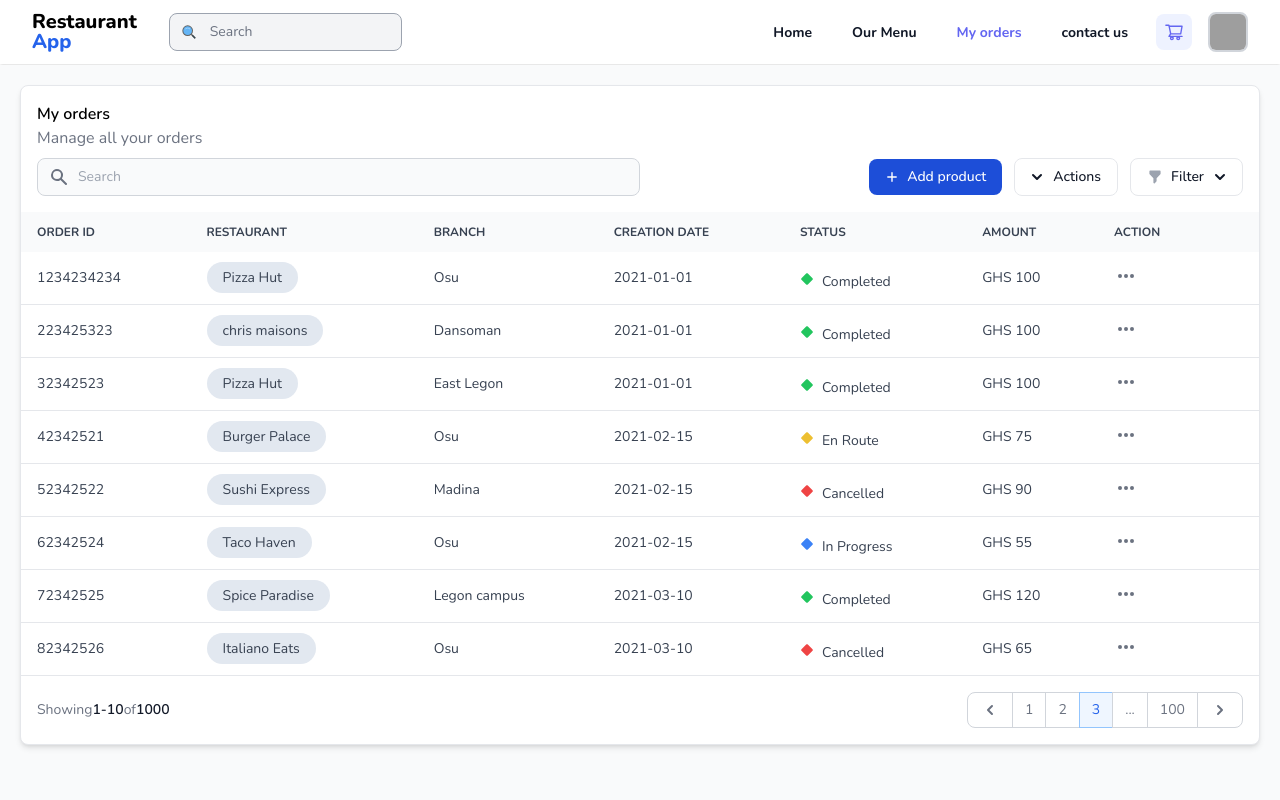
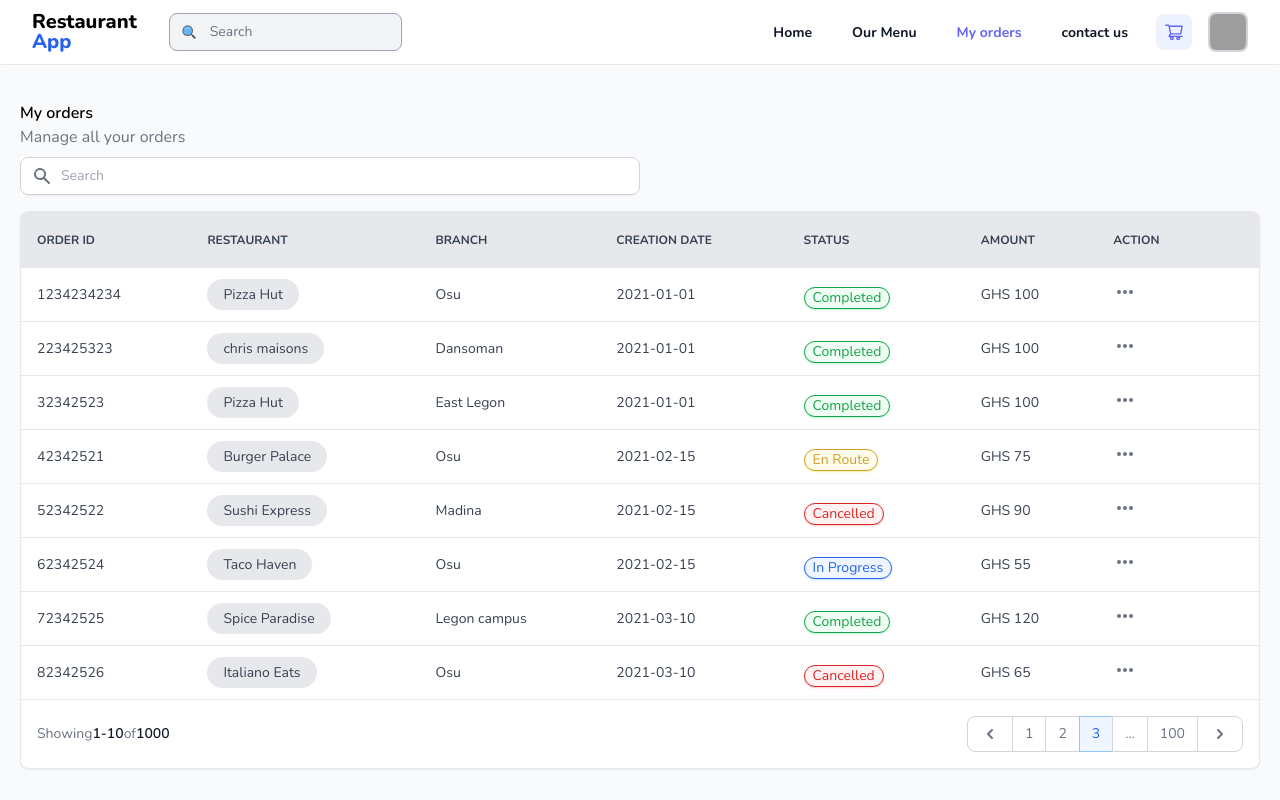
Before and after one commit to williyem/Restaurant-app, a Next.js app: page /orders in a window 1280 px wide. Shown: the top 800 px of the page. Built offline with nearby package versions, Linux system fonts and the light colour scheme; grey boxes are pictures that could not be loaded.

Commit message:
fix: orders ui changed

```diff
--- a/app/globals.css
+++ b/app/globals.css
@@ -31,6 +31,10 @@
   /* outline: 2px solid limegreen !important; */
 }
 
+html,
+body {
+  background-color: white;
+}
 @layer components {
   .active__link {
     @apply hover:border-indigo-500 text-indigo-500 inline-flex items-center px-1 pt-1 border-transparent border-b-2 text-sm font-medium;
--- a/components/table/table.tsx
+++ b/components/table/table.tsx
@@ -1,37 +1,35 @@
 import { orderArr, orderHeading } from "@/utils/ui-data";
-import { GrStatusCriticalSmall } from "react-icons/gr";
 
 import React from "react";
 
 const statusDot = (status: string) => {
   if (status.toLowerCase() === "completed") {
-    return "mr-2 text-green-500";
+    return "text-green-600 bg-green-50 rounded-full border border-green-600 px-2 shadow-sm shadow-green-200";
   }
   if (status.toLowerCase() === "in progress") {
-    return "mr-2 text-blue-500";
+    return "text-blue-600 bg-blue-50 rounded-full border border-blue-600 px-2 shadow-sm shadow-blue-200";
   }
   if (status.toLowerCase() === "en route") {
-    return "mr-2 text-yellow-500 animate-pulse";
+    return "text-yellow-600 bg-yellow-50 rounded-full border border-yellow-600 px-2 animate-pulse shadow-sm shadow-yellow-200";
   }
   if (status.toLowerCase() === "cancelled") {
-    return "mr-2 text-red-500";
+    return "text-red-600 bg-red-50 rounded-full border border-red-600 px-2 shadow-sm shadow-red-200";
   }
 
-  return "mr-2 text-yellow-500";
+  return "text-yellow-600 bg-yellow-50 rounded-full border border-yellow-600 px-2 shadow-sm shadow-yellow-200";
 };
 const Table = () => {
   return (
     <>
       <section className="bg-gray-50  p-3 pb:8 sm:p-5 sm:pb-16 mt-[1px] min-h-screen">
         <div className="mx-auto max-w-7xl ">
-          <div className="bg-white relative shadow-md sm:rounded-lg border overflow-hidden">
-            <div className="px-4 pt-4 pb-1">
+          <div className=" pt-4 pb-1">
             <h1 className="mr-3 font-semibold ">My orders</h1>
             <p className="text-gray-500 ">Manage all your orders</p>
           </div>
-            <div className="flex flex-col md:flex-row items-center justify-between space-y-3 md:space-y-0 md:space-x-4 px-4 pb-4 py-1">
+          <div className="flex flex-col md:flex-row items-center justify-between space-y-3 md:space-y-0 md:space-x-4 pb-4 py-1">
             <div className="w-full md:w-1/2">
-                <form className="flex items-center">
+              <form className="flex items-center bg-white">
                 <div className="relative w-full">
                   <div className="absolute inset-y-0 left-0 flex items-center pl-3 pointer-events-none">
                     <svg
@@ -51,207 +49,21 @@ const Table = () => {
                   <input
                     type="text"
                     id="simple-search"
-                      className="bg-gray-50 border border-gray-300 text-gray-900 text-sm rounded-lg focus:ring-primary-500 focus:border-primary-500 block w-full pl-10 p-2      "
+                    className="bg-white shadow-sm border border-gray-300 text-gray-900 text-sm rounded-lg focus:ring-primary-500 focus:border-primary-500 block w-full pl-10 p-2      "
                     placeholder="Search"
                     required
                   />
                 </div>
               </form>
             </div>
-              <div className="w-full md:w-auto flex flex-col md:flex-row space-y-2 md:space-y-0 items-stretch md:items-center justify-end md:space-x-3 flex-shrink-0">
-                <button
-                  type="button"
-                  className="flex items-center justify-center text-white bg-primary-700 hover:bg-primary-800 focus:ring-4 focus:ring-primary-300 font-medium rounded-lg text-sm px-4 py-2   focus:outline-none "
-                >
-                  <svg
-                    className="h-3.5 w-3.5 mr-2"
-                    fill="currentColor"
-                    viewBox="0 0 20 20"
-                    xmlns="http://www.w3.org/2000/svg"
-                    aria-hidden="true"
-                  >
-                    <path
-                      clipRule="evenodd"
-                      fillRule="evenodd"
-                      d="M10 3a1 1 0 011 1v5h5a1 1 0 110 2h-5v5a1 1 0 11-2 0v-5H4a1 1 0 110-2h5V4a1 1 0 011-1z"
-                    />
-                  </svg>
-                  Add product
-                </button>
-                <div className="flex items-center space-x-3 w-full md:w-auto">
-                  <button
-                    id="actionsDropdownButton"
-                    data-dropdown-toggle="actionsDropdown"
-                    className="w-full md:w-auto flex items-center justify-center py-2 px-4 text-sm font-medium text-gray-900 focus:outline-none bg-white rounded-lg border border-gray-200 hover:bg-gray-100 hover:text-primary-700 focus:z-10 focus:ring-4 focus:ring-gray-200     "
-                    type="button"
-                  >
-                    <svg
-                      className="-ml-1 mr-1.5 w-5 h-5"
-                      fill="currentColor"
-                      viewBox="0 0 20 20"
-                      xmlns="http://www.w3.org/2000/svg"
-                      aria-hidden="true"
-                    >
-                      <path
-                        clipRule="evenodd"
-                        fillRule="evenodd"
-                        d="M5.293 7.293a1 1 0 011.414 0L10 10.586l3.293-3.293a1 1 0 111.414 1.414l-4 4a1 1 0 01-1.414 0l-4-4a1 1 0 010-1.414z"
-                      />
-                    </svg>
-                    Actions
-                  </button>
-                  <div
-                    id="actionsDropdown"
-                    className="hidden z-10 w-44 bg-white rounded divide-y divide-gray-100 shadow  "
-                  >
-                    <ul
-                      className="py-1 text-sm text-gray-700 "
-                      aria-labelledby="actionsDropdownButton"
-                    >
-                      <li>
-                        <a
-                          href="#"
-                          className="block py-2 px-4 hover:bg-gray-100  "
-                        >
-                          Mass Edit
-                        </a>
-                      </li>
-                    </ul>
-                    <div className="py-1">
-                      <a
-                        href="#"
-                        className="block py-2 px-4 text-sm text-gray-700 hover:bg-gray-100   "
-                      >
-                        Delete all
-                      </a>
           </div>
-                  </div>
-                  <button
-                    id="filterDropdownButton"
-                    data-dropdown-toggle="filterDropdown"
-                    className="w-full md:w-auto flex items-center justify-center py-2 px-4 text-sm font-medium text-gray-900 focus:outline-none bg-white rounded-lg border border-gray-200 hover:bg-gray-100 hover:text-primary-700 focus:z-10 focus:ring-4 focus:ring-gray-200     "
-                    type="button"
-                  >
-                    <svg
-                      xmlns="http://www.w3.org/2000/svg"
-                      aria-hidden="true"
-                      className="h-4 w-4 mr-2 text-gray-400"
-                      viewBox="0 0 20 20"
-                      fill="currentColor"
-                    >
-                      <path
-                        fillRule="evenodd"
-                        d="M3 3a1 1 0 011-1h12a1 1 0 011 1v3a1 1 0 01-.293.707L12 11.414V15a1 1 0 01-.293.707l-2 2A1 1 0 018 17v-5.586L3.293 6.707A1 1 0 013 6V3z"
-                        clipRule="evenodd"
-                      />
-                    </svg>
-                    Filter
-                    <svg
-                      className="-mr-1 ml-1.5 w-5 h-5"
-                      fill="currentColor"
-                      viewBox="0 0 20 20"
-                      xmlns="http://www.w3.org/2000/svg"
-                      aria-hidden="true"
-                    >
-                      <path
-                        clipRule="evenodd"
-                        fillRule="evenodd"
-                        d="M5.293 7.293a1 1 0 011.414 0L10 10.586l3.293-3.293a1 1 0 111.414 1.414l-4 4a1 1 0 01-1.414 0l-4-4a1 1 0 010-1.414z"
-                      />
-                    </svg>
-                  </button>
-                  <div
-                    id="filterDropdown"
-                    className="z-10 hidden w-48 p-3 bg-white rounded-lg shadow "
-                  >
-                    <h6 className="mb-3 text-sm font-medium text-gray-900 ">
-                      Choose brand
-                    </h6>
-                    <ul
-                      className="space-y-2 text-sm"
-                      aria-labelledby="filterDropdownButton"
-                    >
-                      <li className="flex items-center">
-                        <input
-                          id="apple"
-                          type="checkbox"
-                          value=""
-                          className="w-4 h-4 bg-gray-100 border-gray-300 rounded text-primary-600 focus:ring-primary-500 "
-                        />
-                        <label
-                          htmlFor="apple"
-                          className="ml-2 text-sm font-medium text-gray-900 "
-                        >
-                          Apple (56)
-                        </label>
-                      </li>
-                      <li className="flex items-center">
-                        <input
-                          id="fitbit"
-                          type="checkbox"
-                          value=""
-                          className="w-4 h-4 bg-gray-100 border-gray-300 rounded text-primary-600 focus:ring-primary-500 "
-                        />
-                        <label
-                          htmlFor="fitbit"
-                          className="ml-2 text-sm font-medium text-gray-900 "
-                        >
-                          Microsoft (16)
-                        </label>
-                      </li>
-                      <li className="flex items-center">
-                        <input
-                          id="razor"
-                          type="checkbox"
-                          value=""
-                          className="w-4 h-4 bg-gray-100 border-gray-300 rounded text-primary-600 focus:ring-primary-500 "
-                        />
-                        <label
-                          htmlFor="razor"
-                          className="ml-2 text-sm font-medium text-gray-900 "
-                        >
-                          Razor (49)
-                        </label>
-                      </li>
-                      <li className="flex items-center">
-                        <input
-                          id="nikon"
-                          type="checkbox"
-                          value=""
-                          className="w-4 h-4 bg-gray-100 border-gray-300 rounded text-primary-600 focus:ring-primary-500 "
-                        />
-                        <label
-                          htmlFor="nikon"
-                          className="ml-2 text-sm font-medium text-gray-900 "
-                        >
-                          Nikon (12)
-                        </label>
-                      </li>
-                      <li className="flex items-center">
-                        <input
-                          id="benq"
-                          type="checkbox"
-                          value=""
-                          className="w-4 h-4 bg-gray-100 border-gray-300 rounded text-primary-600 focus:ring-primary-500 "
-                        />
-                        <label
-                          htmlFor="benq"
-                          className="ml-2 text-sm font-medium text-gray-900 "
-                        >
-                          BenQ (74)
-                        </label>
-                      </li>
-                    </ul>
-                  </div>
-                </div>
-              </div>
-            </div>
+          <div className="bg-white relative shadow-sm border-gray-200 sm:rounded-lg border overflow-hidden">
             <div className="overflow-x-auto">
               <table className="w-full text-sm text-left text-gray-500 ">
-                <thead className="text-xs text-gray-700 uppercase bg-gray-50  ">
+                <thead className="text-xs font-semibold  text-gray-700 uppercase bg-[#e7e8ec]  ">
                   <tr>
                     {orderHeading.map((orderHeading, index) => (
-                      <th scope="col" className="px-4 py-3" key={index}>
+                      <th scope="col" className="px-4 py-5" key={index}>
                         {orderHeading}
                       </th>
                     ))}
@@ -267,19 +79,17 @@ const Table = () => {
                       <tr className="border-b  text-gray-700" key={order.id}>
                         <td className="px-4 py-3">{order?.id}</td>
                         <td className="px-4 py-3 ">
-                          <span className="rounded-2xl bg-slate-200 px-4 py-1.5">
+                          <span className="rounded-2xl bg-[#e7e8ec] px-4 py-1.5">
                             {order?.restaurant}
                           </span>
                         </td>
                         <td className="px-4 py-3">{order?.branch}</td>
 
                         <td className="px-4 py-3">{order?.creationDate}</td>
-                        <td className="px-4 py-3 flex capitalize">
-                          <GrStatusCriticalSmall
-                            className={statusDot(order.status)}
-                          />
-
+                        <td className="px-4 py-3 flex space-x-2  items-center  capitalize">
+                          <p className={statusDot(order.status)}>
                             {order?.status}
+                          </p>
                         </td>
                         <td className="px-4 py-3">GHS {order?.amount}</td>
 
```
Also changed, not shown: app/restaurants/page.tsx (+4 -4 lines). Lines whose indentation alone changed are shown as unchanged.
